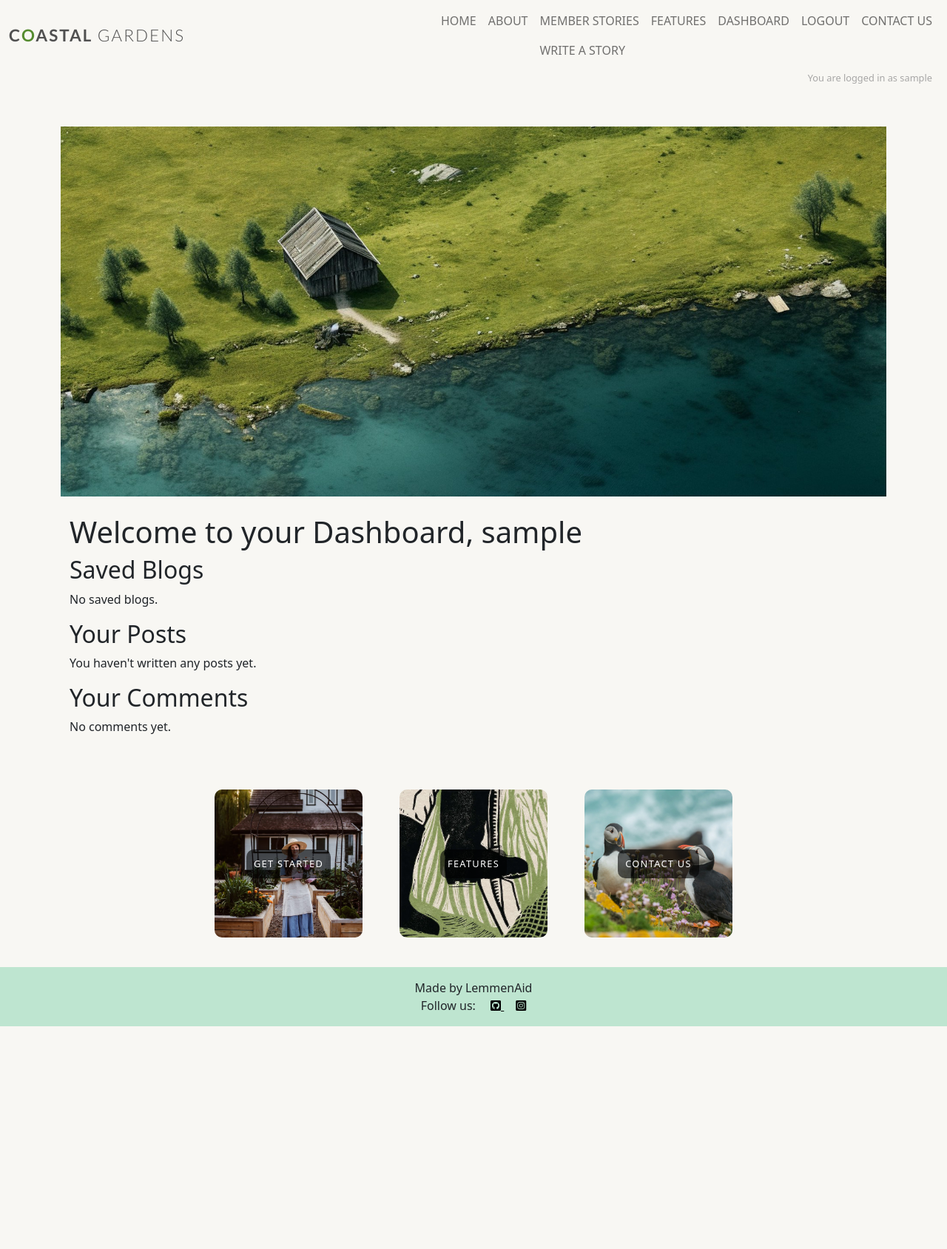
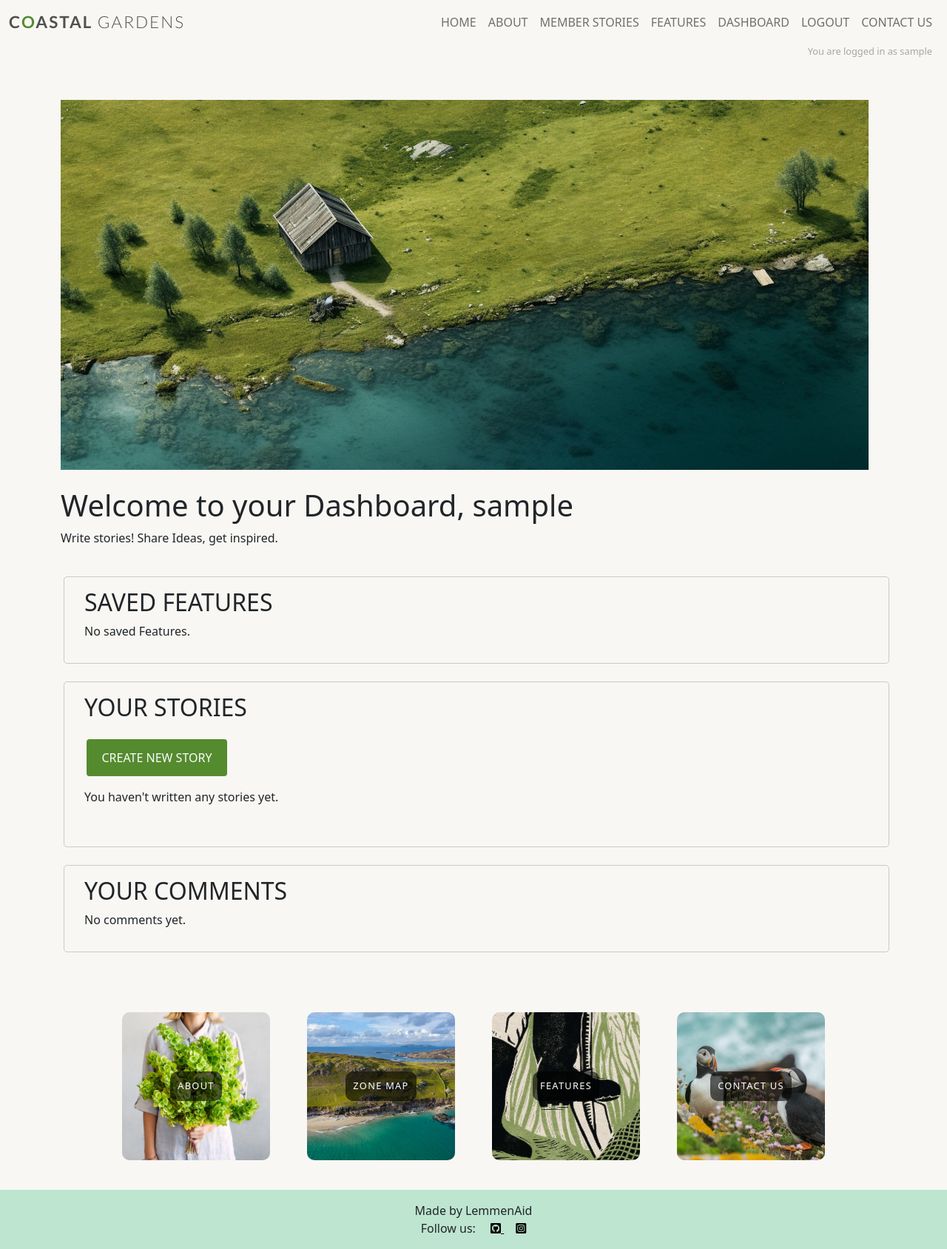
Before and after one commit to LemmenAid/coastal-gardens, a Django app: page /dashboard/ in a window 1280 px wide. Shown: the whole page at 74% size. Before the commit the page ends 1387 px from the top, so only its background shows below. Run offline with Django 4.2, Linux system fonts and the light colour scheme; the visitor is signed in with stand-in values (Sample User, id 1); data that the repository does not hold is empty.

Commit message:
Add styles to dashboard page

```diff
--- a/about/templates/about/about.html
+++ b/about/templates/about/about.html
@@ -34,10 +34,6 @@
         <img src="{% static 'images/zone.jpg' %}" alt="Zone map">
         <span>Zone Map</span>
       </a>
-      <a href="{% url 'get_started' %}" class="link-square" aria-label="link to the get started page">
-        <img src="{% static 'images/get-started.jpg' %}" alt="Get Started">
-        <span>Get Started</span>
-      </a>
       <a href="{% url 'features' %}" class="link-square" aria-label="link to the features page">
         <img src="{% static 'images/features.jpg' %}" alt="Features">
         <span>Features</span>
--- a/about/templates/about/zone-map.html
+++ b/about/templates/about/zone-map.html
@@ -47,9 +47,9 @@
     <!-- square links   -->
     <div class="row">
         <div class="link-container">
-            <a href="#" class="link-square">
-                <img src="{% static 'images/get-started.jpg' %}" alt="Get Started">
-                <span>Get Started</span>
+            <a href="{% url 'about' %}" class="link-square">
+                <img src="{% static 'images/about.jpg' %}" alt="About">
+                <span>About</span>
             </a>
             <a href="{% url 'features' %}" class="link-square">
                 <img src="{% static 'images/features.jpg' %}" alt="Features">
--- a/blog/templates/blog/member_stories.html
+++ b/blog/templates/blog/member_stories.html
@@ -4,7 +4,7 @@
 
 
 <div class="container mt-5">
-    <!-- Feature Image -->
+    <!-- Top Image -->
     <div class="row mb-4">
         <div class="col-12">
             <div class="top-image-container">
--- a/blog/templates/blog/post_detail.html
+++ b/blog/templates/blog/post_detail.html
@@ -31,10 +31,10 @@
         </div>
     </div>
 
-    <!-- Add bookmark button -->
+    <!-- Add Save button -->
     <form action="{% url 'save_post' post_id=post.id %}" method="POST">
         {% csrf_token %}
-        <button type="submit">
+        <button type="submit" class="btn btn-save">
             {% if post in request.user.profile.saved_posts.all %}
                 Unsave
             {% else %}
@@ -45,7 +45,7 @@
 
     <!-- Displaying count of comments -->
     <div class="row">
-        <div class="col-12">
+        <div class="col-12 count">
             <strong class="text-secondary">
                 <i class="far fa-comments"></i> {{ comment_count }}
             </strong>
--- a/dashboard/templates/dashboard/dashboard.html
+++ b/dashboard/templates/dashboard/dashboard.html
@@ -4,35 +4,43 @@
 
 
 <div class="container mt-5">
-
     <!-- Top Image -->
-    <div class="row mb-4">
-        <div class="col-12">
+    <div class="row mb-4 col-12">
         <div class="top-image-container">
             <img src="{% static 'images/above.jpg' %}" class="top-image" alt="Coastal image">
         </div>
     </div>
+
+    <!-- Title and paragraph -->
+    <div class="row mb-4 col-12">
+        <h1>Welcome to your Dashboard, {{ request.user.username }}</h1>
+        <p>Write stories! Share Ideas, get inspired.</p>
     </div>
 
-    <!-- Content and Zone Map -->
-    <div class="container">
-        <h1>Welcome to your Dashboard, {{ request.user.username }}</h1>
-        <!-- <p>Your Garden Zone: {{ user_profile.garden_zone }}</p> -->
 
-        <h2>Saved Blogs</h2>
+    <div class="row mb-4 col-12 dashboard-card">
+        <h2>Saved Features</h2>
         {% for post in saved_posts %}
         <a href="{% url 'post_detail' slug=post.slug %}">{{ post.title }}</a><br>
         {% empty %}
-        <p>No saved blogs.</p>
+        <p>No saved Features.</p>
         {% endfor %}
+    </div>
 
-        <h2>Your Posts</h2>
+    <div class="row mb-4 col-12 dashboard-card">
+        <h2>Your Stories</h2>
+        <a href="{% url 'create_member_story' %}" class="btn btn-story mb-3">Create New Story</a>
+        <br>
+        <div class="row mb-4 col-12">
         {% for post in user_posts %}
         <a href="{% url 'post_detail' slug=post.slug %}">{{ post.title }}</a><br>
         {% empty %}
-        <p>You haven't written any posts yet.</p>
+        <p>You haven't written any stories yet.</p>
         {% endfor %}
+        </div>
+    </div>
 
+    <div class="row mb-4 col-12 dashboard-card">
         <h2>Your Comments</h2>
         {% for comment in user_comments %}
         <p>{{ comment.body }} on {{ comment.post.title }}</p>
@@ -40,13 +48,18 @@
         <p>No comments yet.</p>
         {% endfor %}
     </div>
+</div>
 
 <!-- square links   -->
 <div class="row">
     <div class="link-container">
-            <a href="#" class="link-square">
-                <img src="{% static 'images/get-started.jpg' %}" alt="Get Started">
-                <span>Get Started</span>
+        <a href="{% url 'about' %}" class="link-square">
+            <img src="{% static 'images/about.jpg' %}" alt="About">
+            <span>About</span>
+        </a>
+        <a href="{% url 'zone_map' %}" class="link-square" aria-label="garden zone map">
+            <img src="{% static 'images/zone.jpg' %}" alt="Zone map">
+            <span>Zone Map</span>
         </a>
         <a href="{% url 'features' %}" class="link-square">
             <img src="{% static 'images/features.jpg' %}" alt="Features">
--- a/static/css/style.css
+++ b/static/css/style.css
@@ -285,8 +285,44 @@ body {
     color: #59b83c;
 }
 
+.count {
+    margin: 15px;
+}
 
 /* Styles for the Contact Us page" */
+
+
+/* Styles for Dashboard */
+
+.dashboard-card {
+    margin: 4px;
+    border: solid 1px #0000002f;
+    border-radius: .30rem;
+    background-color: transparent;
+    padding: 15px;
+}
+
+.dashboard-card a {
+    text-decoration: none;
+    color: #558b2f;
+}
+
+.dashboard-card a:hover {
+    color: #d26a09;
+}
+
+.dashboard-card h2 {
+    text-transform: uppercase;
+}
+
+.btn-story {
+    width: 190px;
+    text-transform: uppercase;
+    padding: 12px;
+    margin: 15px;
+    color: #fbfbfb !important;
+}
+
 
 /* Styles for Footer */
 
@@ -342,9 +378,19 @@ body {
 
 /* Styles for buttons on site */
 .btn-signup,
-.btn-edit {
+.btn-edit,
+.btn-story,
+.btn-save {
     background-color: #558b2f;
-    color: #fff;
+    color: #fbfbfb;
+}
+
+.btn-signup:hover,
+.btn-edit:hover,
+.btn-story:hover,
+.btn-save:hover {
+    background-color: #0e0e0e;
+    color: #fbfbfb;
 }
 
 .btn-signup:hover,
--- a/templates/base.html
+++ b/templates/base.html
@@ -8,6 +8,7 @@
 {% url 'account_logout' as logout_url %}
 {% url 'contact' as contact_url %}
 {% url 'dashboard' as dashboard_url %}
+{% url 'create_member_story' as create_member_story_url %}
 {% url 'get_started' as get_started_url %}
 
 <!DOCTYPE html>
@@ -77,8 +78,6 @@
                     <li class="nav-item">
                         <a class="nav-link {% if request.path == member_stories_url %}active"
                             aria-current="page{% endif %}" href="{% url 'member_stories' %}">MEMBER STORIES</a>
-                        <a class="nav-link {% if request.path == create_member_story_url %}active"
-                            aria-current="page{% endif %}" href="{% url 'create_member_story' %}">WRITE A STORY</a>
                     </li>
                     {% endif %}
 
@@ -87,7 +86,7 @@
                             href="{% url 'features' %}">FEATURES</a>
                     </li>
                     {% if user.is_authenticated %}
-                    <li class="nav-item"></li>
+                    <li class="nav-item">
                     <a class="nav-link {% if request.path == logout_url %}active" aria-current="page{% endif %}"
                         href="{% url 'dashboard' %}">DASHBOARD</a>
                     </li>
```
Also changed, not shown: blog/templates/blog/index.html (+9 -8 lines), contact/templates/contact/contact.html (+5 -8 lines). Lines whose indentation alone changed are shown as unchanged.
